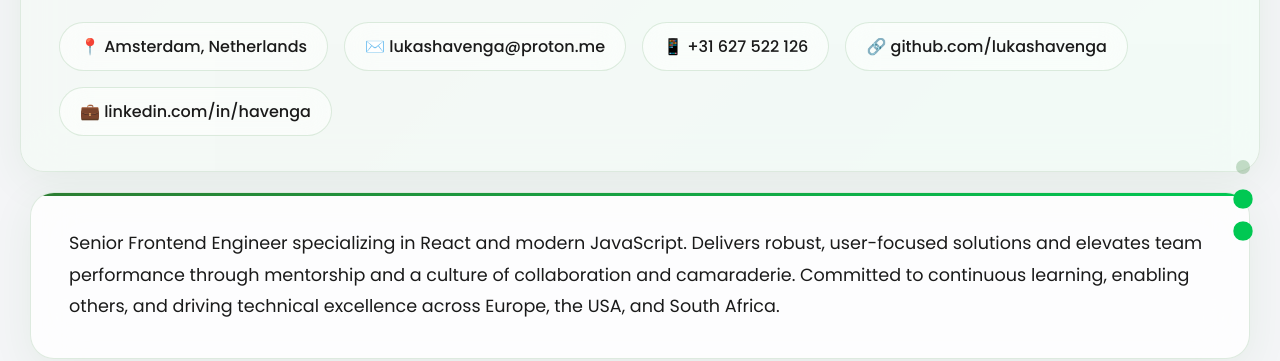
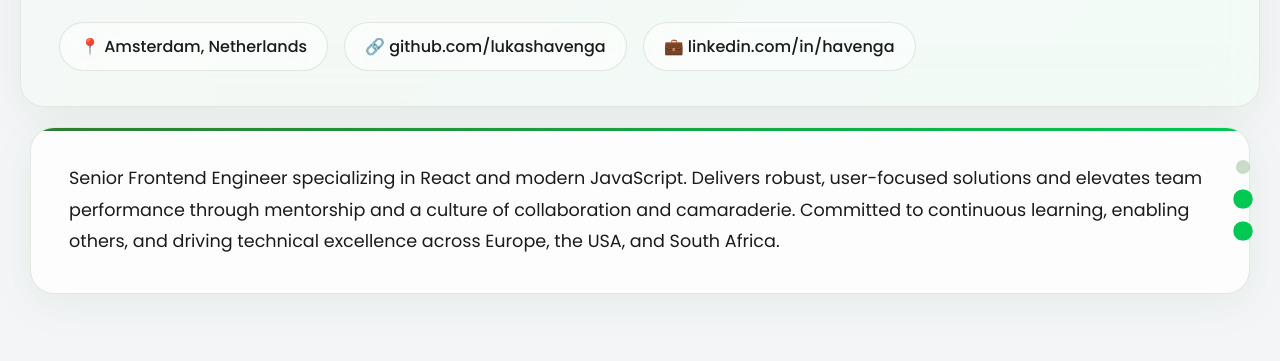
Before and after one commit to Lukashavenga/me, a plain HTML site: page index.html in a window 1280 px wide. Shown: the part 201-562 px from the top of the page. Drawn offline with Linux system fonts and the light colour scheme.

Commit message:
Update index.html

```diff
--- a/index.html
+++ b/index.html
@@ -571,8 +571,6 @@
 
         <div class="pill-row">
             <span class="pill"><a href="https://maps.google.com/?q=Amsterdam%2C+Netherlands" target="_blank">📍 Amsterdam, Netherlands</a></span>
-            <span class="pill"><a href="mailto:lukashavenga@proton.me">✉️ lukashavenga@proton.me</a></span>
-            <span class="pill"><a href="tel:+31627522126">📱 +31 627 522 126</a></span>
             <span class="pill"><a href="https://github.com/lukashavenga" target="_blank">🔗 github.com/lukashavenga</a></span>
             <span class="pill"><a href="https://linkedin.com/in/havenga" target="_blank">💼 linkedin.com/in/havenga</a></span>
         </div>
```
